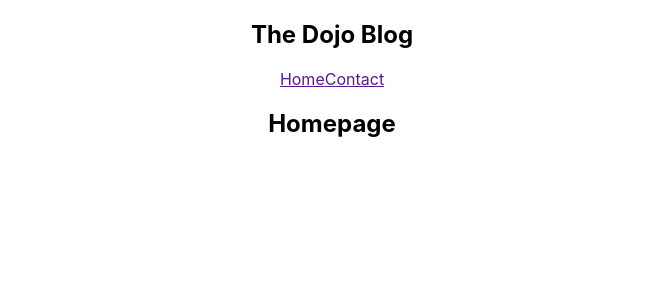
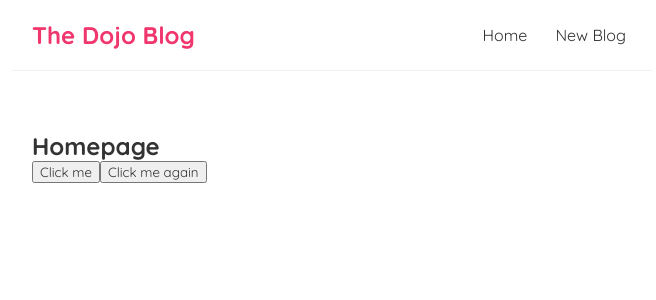
Before and after one commit to njx100/dojo-blog, a React (Create React App) app: page / in a window 1280 px wide. Shown: the top 300 px of the page, without its empty margins (308-964 px from the left). Built offline with nearby package versions, Linux system fonts and the light colour scheme.

Commit message:
click event

```diff
--- a/src/App.css
+++ /dev/null
@@ -1,38 +0,0 @@
-.App {
-  text-align: center;
-}
-
-.App-logo {
-  height: 40vmin;
-  pointer-events: none;
-}
-
-@media (prefers-reduced-motion: no-preference) {
-  .App-logo {
-    animation: App-logo-spin infinite 20s linear;
-  }
-}
-
-.App-header {
-  background-color: #282c34;
-  min-height: 100vh;
-  display: flex;
-  flex-direction: column;
-  align-items: center;
-  justify-content: center;
-  font-size: calc(10px + 2vmin);
-  color: white;
-}
-
-.App-link {
-  color: #61dafb;
-}
-
-@keyframes App-logo-spin {
-  from {
-    transform: rotate(0deg);
-  }
-  to {
-    transform: rotate(360deg);
-  }
-}
--- a/src/App.js
+++ b/src/App.js
@@ -1,4 +1,3 @@
-import "./App.css";
 import Navbar from "./NavBar";
 import Home from "./Home";
 
--- a/src/Home.js
+++ b/src/Home.js
@@ -1,7 +1,19 @@
 const Home = () => {
+  const handleClick = (e) => {
+    console.log("hello world!", e);
+  };
+
+  const handleClickAgain = (name, e) => {
+    console.log("hello " + name, e.target);
+  };
+
   return (
     <div className="home">
       <h2>Homepage</h2>
+      <button onClick={handleClick}>Click me</button>
+      <button onClick={(e) => handleClickAgain("mario", e)}>
+        Click me again
+      </button>
     </div>
   );
 };
--- a/src/NavBar.js
+++ b/src/NavBar.js
@@ -4,7 +4,7 @@
       <h1>The Dojo Blog</h1>
       <div className="links">
         <a href="">Home</a>
-        <a href="">Contact</a>
+        <a href="">New Blog</a>
       </div>
     </nav>
   );
--- a/src/index.css
+++ b/src/index.css
@@ -1,13 +1,35 @@
-body {
+@import url("https://fonts.googleapis.com/css2?family=Quicksand:wght@300;400;500;600;700&display=swap");
+
+/* base styles */
+* {
   margin: 0;
-  font-family: -apple-system, BlinkMacSystemFont, 'Segoe UI', 'Roboto', 'Oxygen',
-    'Ubuntu', 'Cantarell', 'Fira Sans', 'Droid Sans', 'Helvetica Neue',
-    sans-serif;
-  -webkit-font-smoothing: antialiased;
-  -moz-osx-font-smoothing: grayscale;
+  font-family: "Quicksand";
+  color: #333;
 }
-
-code {
-  font-family: source-code-pro, Menlo, Monaco, Consolas, 'Courier New',
-    monospace;
+.navbar {
+  padding: 20px;
+  display: flex;
+  align-items: center;
+  max-width: 600px;
+  margin: 0 auto;
+  border-bottom: 1px solid #f2f2f2;
 }
+.navbar h1 {
+  color: #f1356d;
+}
+.navbar .links {
+  margin-left: auto;
+}
+.navbar a {
+  margin-left: 16px;
+  text-decoration: none;
+  padding: 6px;
+}
+.navbar a:hover {
+  color: #f1356d;
+}
+.content {
+  max-width: 600px;
+  margin: 40px auto;
+  padding: 20px;
+}
```
